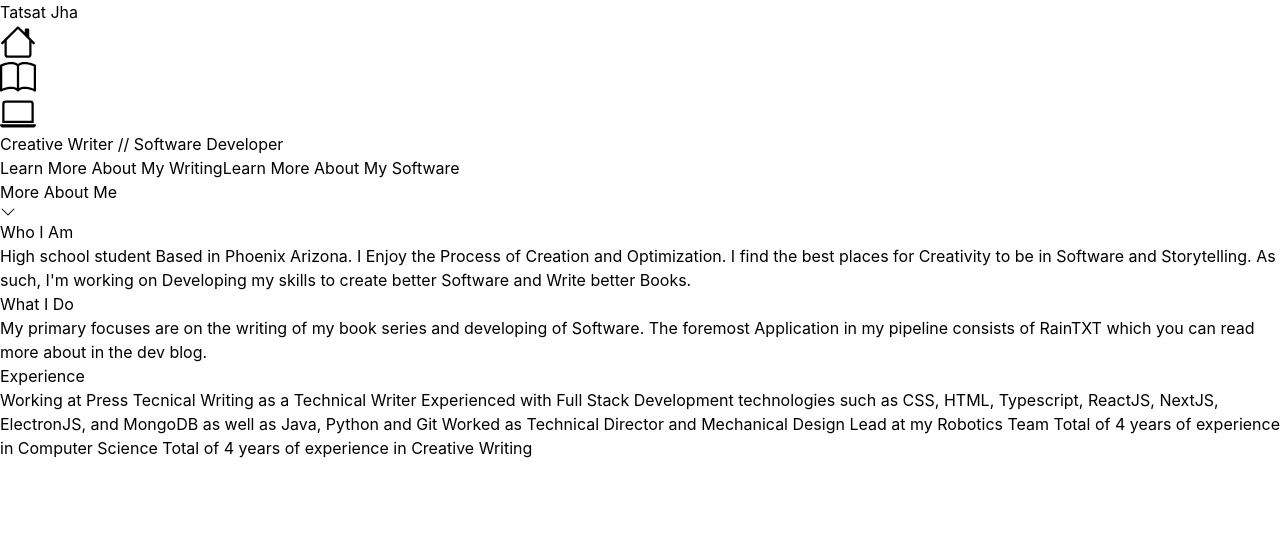
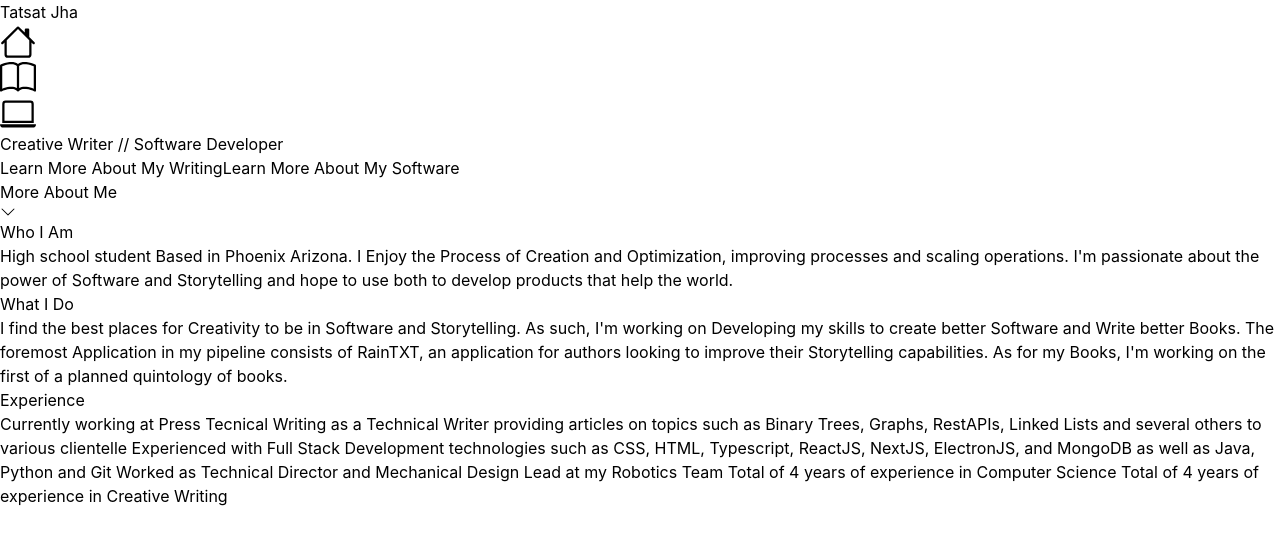
Before and after one commit to TatsatJha/Tatsat-Enterprises, a Next.js app: page / in a window 1280 px wide. Shown: the top 544 px of the page. Built offline with nearby package versions, Linux system fonts and the light colour scheme.

Commit message:
Finish content and add styling

```diff
--- a/Components/Main.tsx
+++ b/Components/Main.tsx
@@ -39,17 +39,17 @@ export const MainHome = () => {
       <section className='ml-36 mt-36'>
         <h2 ref= {myRef} className='font-bold text-4xl p-3'> Who I Am </h2>
         <p className='font-serif text-xl m-6 w-1/2'>
-          High school student Based in Phoenix Arizona. I Enjoy the Process of Creation and Optimization. I find the best places for Creativity to be in Software and Storytelling. As such, I'm working on Developing my skills to create better Software and Write better Books.
+          High school student Based in Phoenix Arizona. I Enjoy the Process of Creation and Optimization, improving processes and scaling operations. I'm passionate about the power of Software and Storytelling and hope to use both to develop products that help the world.
         </p>
 
         <h2 className='font-bold text-4xl p-6'> What I Do </h2>
-        <p className='font-serif text-xl m-6 w-1/2'>
-          My primary focuses are on the writing of my book series and developing of Software. The foremost Application in my pipeline consists of RainTXT which you can read more about in the dev blog.
+        <p className='text-right font-serif text-xl m-6 w-1/2'>
+        I find the best places for Creativity to be in Software and Storytelling. As such, I'm working on Developing my skills to create better Software and Write better Books. The foremost Application in my pipeline consists of RainTXT, an application for authors looking to improve their Storytelling capabilities. As for my Books, I'm working on the first of a planned quintology of books.
         </p>
 
         <h2 className='font-bold text-4xl p-6'> Experience </h2>
-        <p className='font-serif text-xl m-6 w-1/2'>
-          Working at Press Tecnical Writing as a  Technical Writer
+        <p className='text-left font-serif text-xl m-6 w-1/2'>
+          Currently working at Press Tecnical Writing as a Technical Writer providing articles on topics such as Binary Trees, Graphs, RestAPIs, Linked Lists and several others to various clientelle
           Experienced with Full Stack Development technologies such as CSS, HTML, Typescript, ReactJS, NextJS, ElectronJS, and MongoDB as well as Java, Python and Git
           Worked as Technical Director and Mechanical Design Lead at my Robotics Team
           Total of 4 years of experience in Computer Science
```
